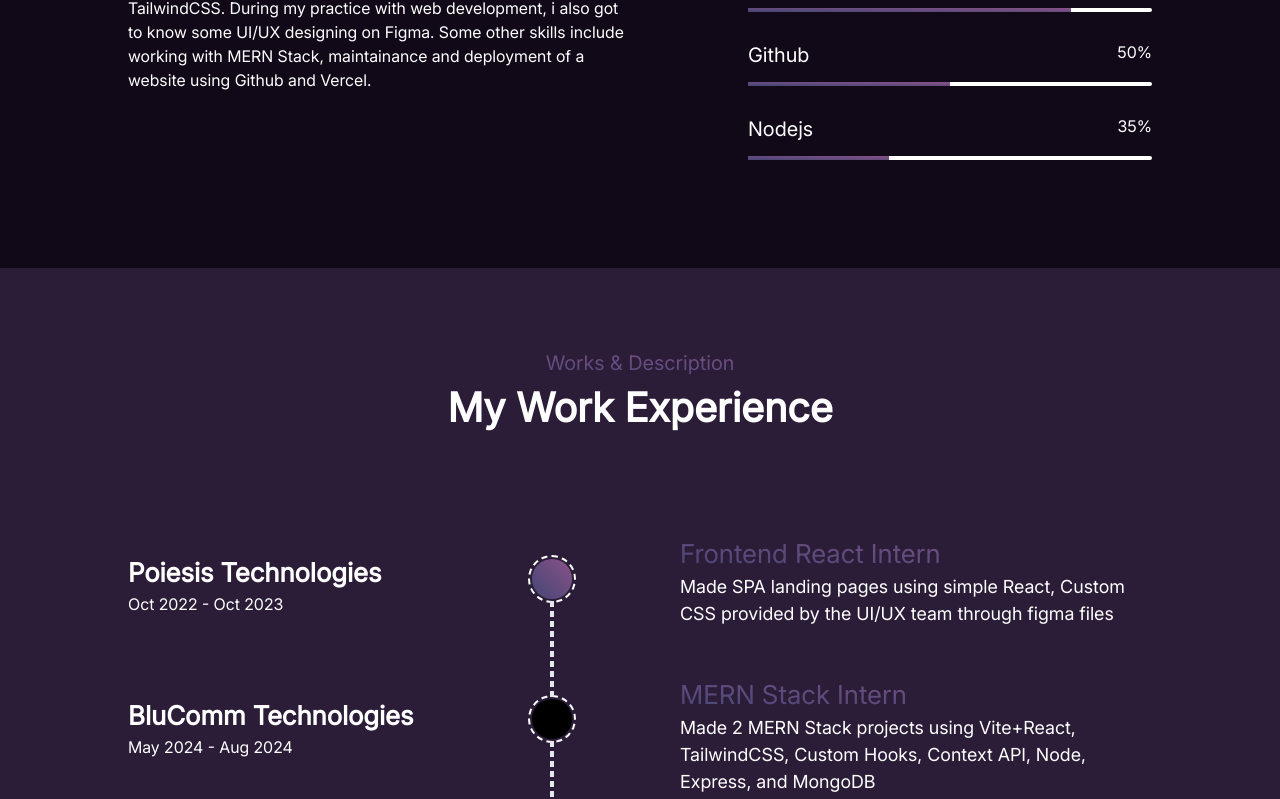
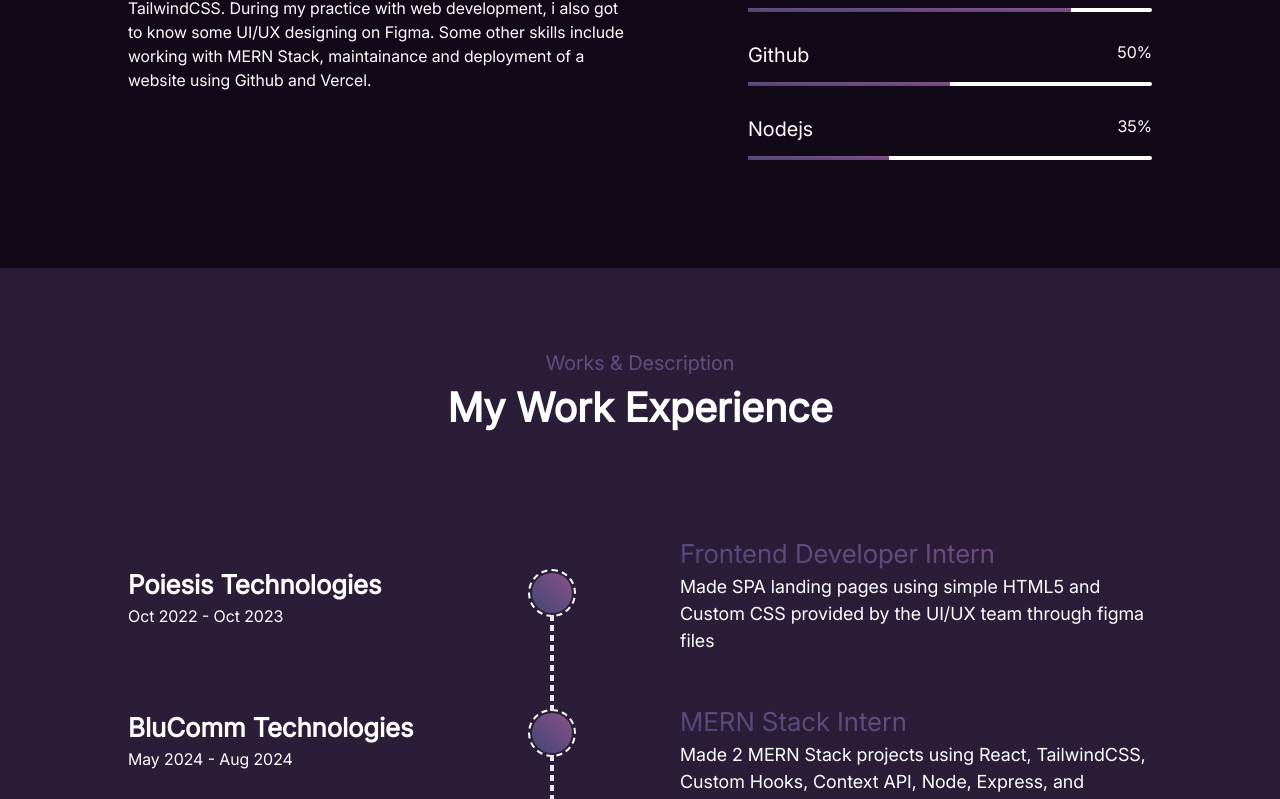
Before and after one commit to malikrizwan177/Resume_4_Typescript, a React (Vite) app: page / in a window 1280 px wide. Shown: the part 1995-2794 px from the top of the page. Built offline with nearby package versions, Linux system fonts and the light colour scheme.

Commit message:
Revamp experience section layout and content
Updated the Experience component to improve layout structure and add more detailed work experience entries and descriptions. Adjusted timeline visuals, added new roles, and clarified technology stacks and responsibilities for each position.

```diff
--- a/src/components/Experience.tsx
+++ b/src/components/Experience.tsx
@@ -1,11 +1,16 @@
 import ScrollAnimation from "react-animate-on-scroll";
-import "animate.css/animate.compat.css"
+import "animate.css/animate.compat.css";
 
-const Experience:React.FC = () => {
+const Experience: React.FC = () => {
   return (
-      <section id="experience" className="px-8 lg:px-32 py-10 md:py-20 bg-primary">
+    <section
+      id="experience"
+      className="px-8 lg:px-32 py-10 md:py-20 bg-primary"
+    >
       <div className="max-w-[1440px] mx-auto">
-        <p className="text-[20px] text-gradient font-medium text-center">Works & Description</p>
+        <p className="text-[20px] text-gradient font-medium text-center">
+          Works & Description
+        </p>
         <p className="text-[40px] font-semibold text-center">
           My Work Experience
         </p>
@@ -13,44 +18,80 @@ const Experience:React.FC = () => {
           <div className="flex flex-row justify-between gap-10 lg:gap-20">
             <div className="flex flex-row md:flex-row-reverse justify-start md:justify-between items-center w-full md:w-1/2">
               <div className="flex flex-col justify-center items-center mt-16">
-              <div className="p-5 outline-2 outline-dashed outline-offset-2 background-gradient rounded-full"/>
+                <div className="p-5 outline-2 outline-dashed outline-offset-2 background-gradient rounded-full" />
                 <hr className="border-2 border-dashed rotate-90 my-12 w-24" />
-              <div className="p-5 outline-2 outline-dashed outline-offset-2 bg-black rounded-full"/>
+                <div className="p-5 outline-2 outline-dashed outline-offset-2 background-gradient rounded-full" />
                 <hr className="border-2 border-dashed rotate-90 my-12 w-24" />
-              <div className="p-5 outline-2 outline-dashed outline-offset-2 background-gradient rounded-full"/>
+                <div className="p-5 outline-2 outline-dashed outline-offset-2 background-gradient rounded-full" />
+                <hr className="border-2 border-dashed rotate-90 my-12 w-24" />
+                <div className="p-5 outline-2 outline-dashed outline-offset-2 bg-black rounded-full" />
               </div>
               <div className="flex flex-col gap-20 mt-20">
                 <div>
-                <p className="text-[20px] md:text-[26px] font-semibold">Poiesis Technologies</p>
-                <p className="text-[12] md:text-[16px] font-medium">Oct 2022 - Oct 2023</p>
+                  <p className="text-[20px] md:text-[26px] font-semibold">
+                    Poiesis Technologies
+                  </p>
+                  <p className="text-[12] md:text-[16px] font-medium">
+                    Oct 2022 - Oct 2023
+                  </p>
                 </div>
                 <div>
-                <p className="text-[20px] md:text-[26px] font-semibold">BluComm Technologies</p>
-                <p className="text-[12] md:text-[16px] font-medium">May 2024 - Aug 2024</p>
+                  <p className="text-[20px] md:text-[26px] font-semibold">
+                    BluComm Technologies
+                  </p>
+                  <p className="text-[12] md:text-[16px] font-medium">
+                    May 2024 - Aug 2024
+                  </p>
                 </div>
                 <div>
-                <p className="text-[20px] md:text-[26px] font-semibold">Poiesis Technologies</p>
-                <p className="text-[12] md:text-[16px] font-medium">Oct 2024 - Present</p>
+                  <p className="text-[20px] md:text-[26px] font-semibold">
+                    Poiesis Technologies
+                  </p>
+                  <p className="text-[12] md:text-[16px] font-medium">
+                    Oct 2024 - Dec 2024
+                  </p>
+                </div>
+                <div>
+                  <p className="text-[20px] md:text-[26px] font-semibold">
+                    Envio By Vista
+                  </p>
+                  <p className="text-[12] md:text-[16px] font-medium">
+                    Jan 2025 - Present
+                  </p>
                 </div>
               </div>
             </div>
             <div className="hidden md:flex flex-col gap-12 w-1/2 mt-24">
               <div>
-              <p className="text-gradient text-[26px]">Frontend React Intern</p>
+                <p className="text-gradient text-[26px]">
+                  Frontend Developer Intern
+                </p>
                 <p className="text-[18px]">
-                Made SPA landing pages using simple React, Custom CSS provided by the UI/UX team through figma files{" "}
+                  Made SPA landing pages using simple HTML5 and Custom CSS provided
+                  by the UI/UX team through figma files{" "}
                 </p>
               </div>
               <div>
                 <p className="text-gradient text-[26px]">MERN Stack Intern</p>
                 <p className="text-[18px]">
-                Made 2 MERN Stack projects using Vite+React, TailwindCSS, Custom Hooks, Context API, Node, Express, and MongoDB{" "}
+                  Made 2 MERN Stack projects using React, TailwindCSS,
+                  Custom Hooks, Context API, Node, Express, and MongoDB{" "}
                 </p>
               </div>
               <div>
                 <p className="text-gradient text-[26px]">React Web Developer</p>
                 <p className="text-[18px]">
-                Making Frontend React projects using Vite+React and TailwindCSS provided by UI/UX team though figma files{" "}
+                  Making Frontend React projects using React and
+                  TailwindCSS provided by UI/UX team though figma files{" "}
+                </p>
+              </div>
+              <div>
+                <p className="text-gradient text-[26px]">
+                  Associate Software Engineer
+                </p>
+                <p className="text-[18px]">
+                  Debugging, Maintaining, and Creating Modules for a Logistic
+                  Software in React 17 using Bootstrap and Redux{" "}
                 </p>
               </div>
             </div>
```
Lines whose indentation alone changed are shown as unchanged.
